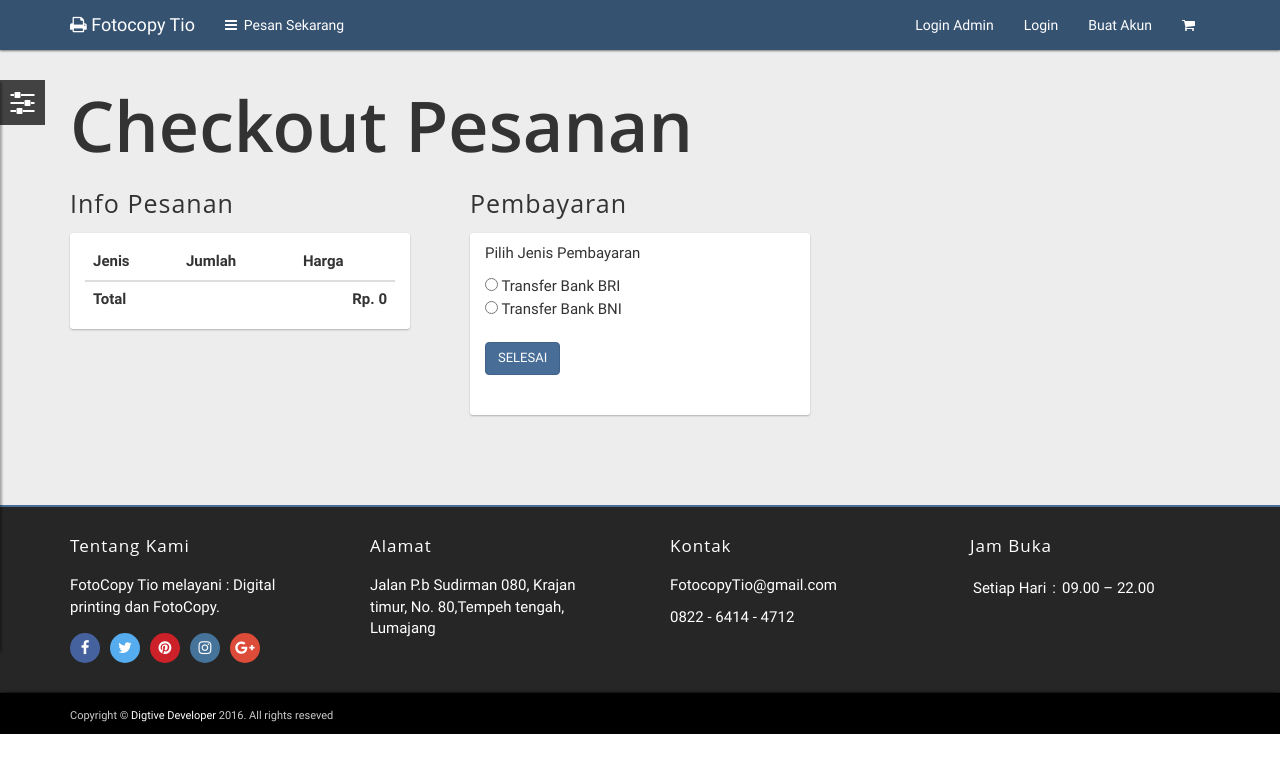
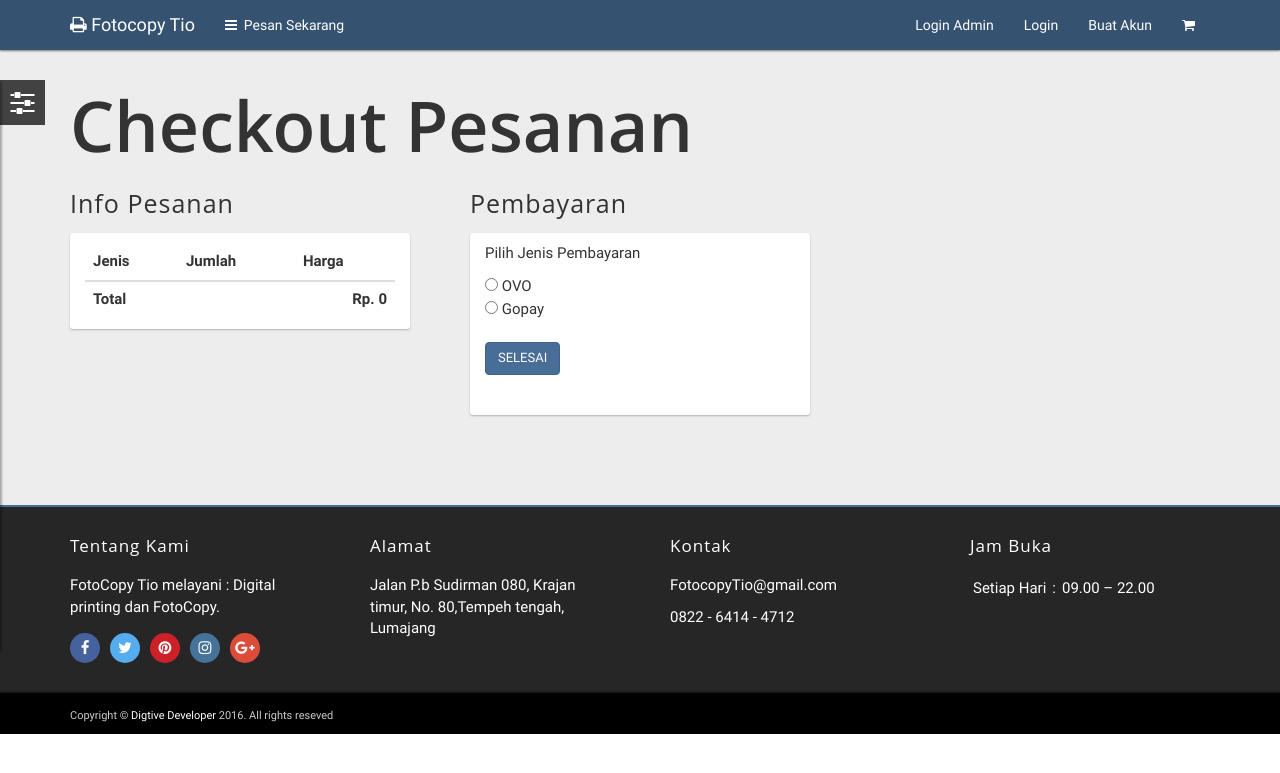
Before and after one commit to CaturSkak/FOTOCOPYTIO, a CodeIgniter app: page /Fotocopytio/index.php/bayarcontroller/bayar/1 in a window 1280 px wide. Shown: the top 773 px of the page. Run offline with CodeIgniter, Linux system fonts and the light colour scheme; the visitor is signed in with stand-in values (Sample User, id 1); data comes from the database, SQL or seed files in the repository; data that the repository does not hold is empty; some libraries are stand-ins or nearby versions; some web fonts are replaced.

Commit message:
update terbaru

```diff
--- a/application/controllers/BayarController.php
+++ b/application/controllers/BayarController.php
@@ -61,8 +61,8 @@ class BayarController extends CI_Controller{
 	}
 	public function selesai($bank,$id){
 		$dataBank = array(
-			'bni' => 'Bank BNI 123456789 Atas Nama Farhan Julystio ',
-			'bri' => 'Bank BRI 115511026 Atas Nama Farhan Julystio '
+			'bni' => 'Ovo 082264144712 Atas Nama Farhan Julystio ',
+			'bri' => 'Gopay 082264144712 Atas Nama Farhan Julystio '
 		);
 		$data = array(
 			'bank' => $dataBank[$bank],
--- a/application/views/backend/templates/header.php
+++ b/application/views/backend/templates/header.php
@@ -125,10 +125,8 @@
 						</a>
 						<div class="collapse" id="ui-basic">
 							<ul class="nav flex-column sub-menu">
-								<li class="nav-item"> <a class="nav-link" href="<?=base_url('admin/laporan/spanduk')?>">Spanduk</a></li>
-								<li class="nav-item"> <a class="nav-link" href="<?=base_url('admin/laporan/stiker')?>">Stiker</a></li>
-								<li class="nav-item"> <a class="nav-link" href="<?=base_url('admin/laporan/kartu')?>">Kartu Nama</a></li>
-								<li class="nav-item"> <a class="nav-link" href="<?=base_url('admin/laporan/brosur')?>">Brosur</a></li>
+								<li class="nav-item"> <a class="nav-link" href="<?=base_url('admin/laporan/stiker')?>">Print</a></li>
+
 							</ul>
 						</div>
 					</li>
--- a/application/views/frontend/pembayaran/bayar.php
+++ b/application/views/frontend/pembayaran/bayar.php
@@ -106,8 +106,8 @@
 			<div class="box">
 				<?=form_open('bayar/'.$pesanan['keranjang_id'])?>
 				<p>Pilih Jenis Pembayaran</p>
-				<input type="radio" name="tipebayar" value="bri" required> Transfer Bank BRI <br>
-				<input type="radio" name="tipebayar" value="bni" required> Transfer Bank BNI <br>
+				<input type="radio" name="tipebayar" value="bri" required> OVO<br>
+				<input type="radio" name="tipebayar" value="bni" required> Gopay<br>
 				<br>
 				<button type="submit" class="btn btn-primary" name="selesai">Selesai</button>
 				<div class="gap gap-small"></div>
--- a/application/views/frontend/pembayaran/keranjang.php
+++ b/application/views/frontend/pembayaran/keranjang.php
@@ -26,7 +26,7 @@ elseif ($keranjang == !null):
 							<th>File</th>
 							<th>Halaman</th>
 							<th>Sisi</th>
-							<th>Bahan</th>
+							<th>Jenis Print</th>
 							<th>Jumlah Halaman</th>
 							<th>Jumlah Copy</th>
 							<th>Total</th>
--- a/application/views/frontend/pembayaran/selesai.php
+++ b/application/views/frontend/pembayaran/selesai.php
@@ -3,7 +3,7 @@
 	<div class="payment-success-icon fa fa-check-circle-o"></div>
 	<div class="payment-success-title-area">
 		<h1 class="payment-success-title"><?= $this->session->userdata('session_username');?>, Terima Kasih Telah Memesan</h1>
-		<p class="lead">Silahkan transfer ke rekening <b><?=$bank?></b> sebesar <b>Rp. <?=nominal($pesanan['keranjang_total'])?></b> sebelum 1x24 jam.
+		<p class="lead">Silahkan transfer ke <b><?=$bank?></b> sebesar <b>Rp. <?=nominal($pesanan['keranjang_total'])?></b> sebelum 1x24 jam.
 		</p>
 	</div>
 	<div class="gap gap-small"></div>
--- a/application/views/frontend/pesanan/stiker.php
+++ b/application/views/frontend/pesanan/stiker.php
@@ -53,7 +53,7 @@
 						</div>
 						<div class="form-group">
 							<label for="">Jumlah Halaman :</label>
-							<input type="number" name="jumlah" class="form-control" id="jumlah" onkeyup="showTotalStiker()"
+							<input type="number" name="jumlah" class="form-control" id="jumlah"
 								   required autocomplete="off">
 						</div>
 						<div class="form-group">
@@ -71,9 +71,7 @@
 					</div>
 				</div>
 				<div class="col-md-4">
-					<div class="box-highlight">
-						<h4>Total</h4>
-						<div id="total"><h3>0</h3></div>
+
 						<button type="submit" class="btn btn-block btn-primary" name="keranjang"><i
 								class="fa fa-shopping-cart"></i>Add to cart
 						</button>
--- a/application/views/frontend/templates/header.php
+++ b/application/views/frontend/templates/header.php
@@ -244,13 +244,7 @@
 					<li class="dropdown"><a href="#"><i class="fa fa-reorder"></i>&nbsp; Pesan Sekarang<i
 								class="drop-caret" data-toggle="dropdown"></i></a>
 						<ul class="dropdown-menu dropdown-menu-category">
-							<li><a href="<?= base_url('stiker') ?>"><i class="fa fa-sticky-note dropdown-menu-category-icon"></i>Stiker</a>
-							</li>
-							<li><a href="<?= base_url('spanduk') ?>"><i class="fa fa-photo dropdown-menu-category-icon"></i>Spanduk</a>
-							</li>
-							<li><a href="<?= base_url('kartu') ?>"><i class="fa fa-id-card dropdown-menu-category-icon"></i>Kartu Nama</a>
-							</li>
-							<li><a href="<?= base_url('brosur') ?>"><i class="fa fa-file-image-o dropdown-menu-category-icon"></i>Brosur</a>
+							<li><a href="<?= base_url('stiker') ?>"><i class="fa fa-sticky-note dropdown-menu-category-icon"></i>Print</a>
 							</li>
 						</ul>
 					</li>
```
Also changed, not shown: 2 other files.
